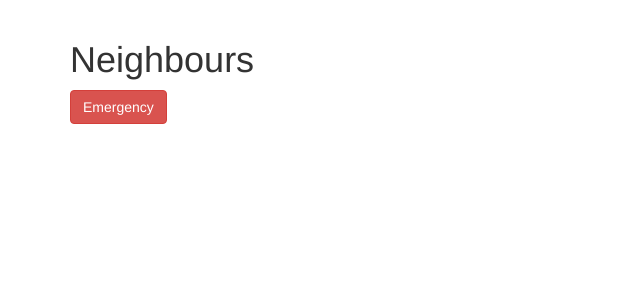
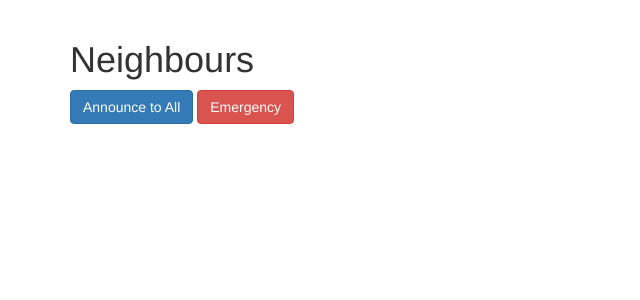
Before and after one commit to dennis027/neighbourhood, a Django app: page / in a window 1280 px wide. Shown: the part 100-400 px from the top of the page, without its empty margins (0-640 px from the left). Run offline with Django 3.2, Linux system fonts and the light colour scheme; the visitor is signed in with stand-in values (Sample User, id 1); data that the repository does not hold is empty; some libraries are stand-ins or nearby versions.

Commit message:
adding post button

```diff
--- a/neighbourapp/templates/index.html
+++ b/neighbourapp/templates/index.html
@@ -4,7 +4,9 @@
 <div class='container'>
 <h1>Neighbours</h1>
 
+<a class="btn btn-primary" href="{% url 'post' %}">Announce to All</a>
 <a class="btn btn-danger" href="{% url 'emergency' %}">Emergency</a>
+
 
 {% for business in businesss %}
                   <a class="btn btn-outline-info btn-sm" id="btn"
```
Also changed, not shown: neighbourproject/settings.py (+0 -8 lines).
